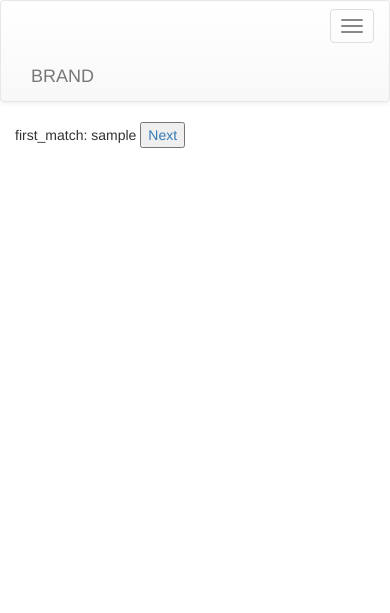
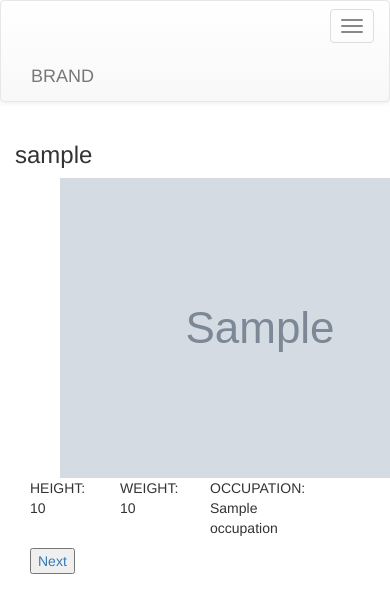
Before and after one commit to yenbryan/dating, a Django app: template date_app/templates/date_search.html in a window 390 px wide; the page is wider, and only the part inside the window is pictured. Shown: the top 613 px of that part. Run offline with Django 3.2, Linux system fonts and the light colour scheme; the template is opened without the code that fills it: most values are stand-ins (such as "Sample title", 1, 10 or a date in 2020); grey boxes marked "Sample" are stand-in pictures; parts of the project's set-up code (start-up, migrations or seed data) failed here and were passed over; some libraries are stand-ins or nearby versions; some web fonts are replaced.

Commit message:
working on date_search styling

```diff
--- a/date_app/templates/date_search.html
+++ b/date_app/templates/date_search.html
@@ -5,8 +5,28 @@
 {#    {% for user in match_list %}#}
 {#        {{ user.username }}#}
 {#    {% endfor %}#}
+<div class="container">
+    <div class="row">
+        <h3>{{ user2.username }}</h3>
+    </div>
+    <div class="row">
+        <div class="col-xs-9 col-xs-offset-1">
+            <img src="{{ user2.profile_image.url }}">
+        </div>
+    </div>
+    <div class="row">
+        <div class="col-xs-3">
+            <p>HEIGHT: {{ user2.height }}</p>
+        </div>
+        <div class="col-xs-3">
+            <p>WEIGHT: {{ user2.weight }}</p>
+        </div>
+        <div class="col-xs-3">
+            <p>OCCUPATION: {{ user2.occupation }}</p>
+        </div>
+    </div>
 
-    first_match: {{ user2.username }}
+{#    BRYAN add javascript stuff here and get rid of the button#}
     <button><a href="{% url 'date_search' i %}">Next</a></button>
-
+</div>
 {% endblock content %}
```
Also changed, not shown: date_app/templates/date_profile.html (+22 -1 lines), static/media/profile_pictures/ad_lion.jpg (added), static/media/profile_pictures/buzzfeed.gif (added), static/media/profile_pictures/dap_top_monocle.jpg (added).
